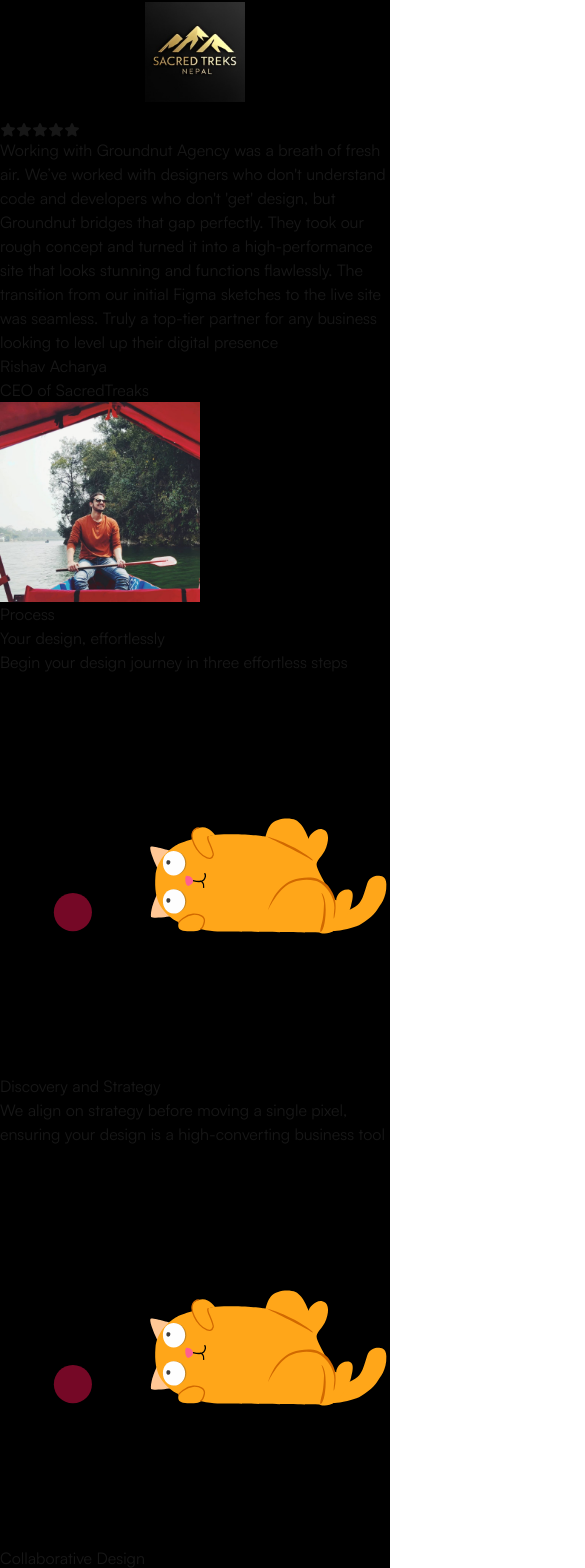
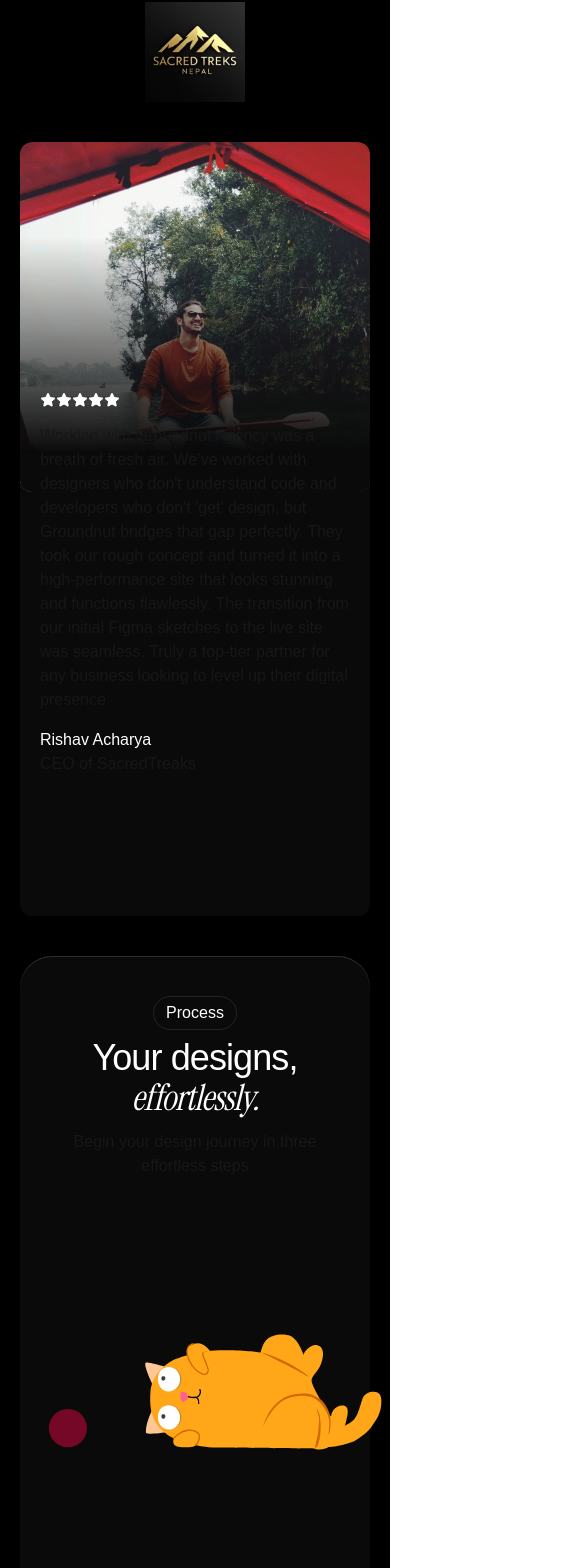
Before and after one commit to unchhohang/groundnut_agency, a Next.js app: page / in a window 390 px wide. Shown: the part 821-2389 px from the top of the page, 585 px wide, since content can reach past the window. Built offline with nearby package versions, Linux system fonts and the light colour scheme.

Commit message:
progressing

```diff
--- /dev/null
+++ b/app/contents.tsx
@@ -0,0 +1,22 @@
+// File for saving contents to use late for render
+
+type TProcessPoint = { url: string, head: string, body: string }
+
+export const logosAnimate = [1, 2, 3, 4, 5, 6];
+export const processPoints: TProcessPoint[] = [
+  {
+    url: '',
+    head: 'Discovery and Strategy',
+    body: 'We align on strategy before moving a single pixel, ensuring your design is a high-converting business tool'
+  },
+  {
+    url: '',
+    head: 'Collaborative Design',
+    body: 'Experience your site through high-fidelity prototypes that prioritize seamless UI and intuitive user journeys'
+  },
+  {
+    url: '',
+    head: 'Development and Launch',
+    body: 'We turn designs into fast, SEO-optimized websites using modern frameworks, ensuring a seamless launch after rigorous testing.'
+  }
+]
--- /dev/null
+++ b/app/fonts.tsx
@@ -0,0 +1,23 @@
+
+import localFont from "next/font/local";
+import { Instrument_Serif } from 'next/font/google';
+
+export const satoshi = localFont({
+  src: [
+    {
+      path: '../public/fonts/satoshi/Satoshi-Variable.woff2',
+      style: 'normal',
+    },
+    {
+      path: '../public/fonts/satoshi/Satoshi-VariableItalic.woff2',
+      style: 'italic',
+    }
+  ],
+  variable: '--font-satoshi'
+});
+
+export const instru = Instrument_Serif({
+  subsets: ['latin'],
+  weight: '400',
+  variable: "--font-instru"
+})
--- a/app/globals.css
+++ b/app/globals.css
@@ -8,8 +8,8 @@
 @theme {
   --color-background: var(--background);
   --color-foreground: var(--foreground);
-  --font-sans: var(--font-geist-sans);
-  --font-mono: var(--font-geist-mono);
+  --font-sans: var(--font-satoshi);
+  --font-instru: var(--font-instru);
 
   /* Headings */
   --font-size-h1: 48px;
@@ -35,11 +35,11 @@
   --font-size-body-m: 22px;
   --line-height-body-m: 1.5;
 
-  --font-size-body-l: 28px;
+  --text-body-l: 28px;
   --line-height-body-l: 1.5;
 
   --color-cta: #6214D9;
-
+  --color-secondary: #0A0A0A;
   /* animation */
   --animate-scroll: scroll 7s linear infinite;
 
@@ -67,6 +67,10 @@ body {
   font-family: sans-serif;
 }
 
-/* @utility inset-shadow-x { */
-/*   box-shadow: inset 18px 0 1px rgba(0,0,5), inset -18px 0 1px rgba(0,0,0,0.5); */
-/* } */
+@utility inset-shadow-top {
+  box-shadow: inset 0 1px 0px #e1e1e12b;
+}
+
+@utility fade-bottom {
+  mask-image: linear-gradient(to top, transparent 0%, black 25%);
+}
--- a/app/layout.tsx
+++ b/app/layout.tsx
@@ -1,21 +1,7 @@
 import type { Metadata } from "next";
 import "./globals.css";
 import CTABtn from "@compo/CTA.btn";
-import localFont from "next/font/local";
-
-const satoshi = localFont({
-  src: [
-    {
-      path: '../public/fonts/satoshi/Satoshi-Variable.woff2',
-      style: 'normal',
-    },
-    {
-      path: '../public/fonts/satoshi/Satoshi-VariableItalic.woff2',
-      style: 'italic',
-    }
-  ],
-  variable: '--font-satoshi'
-});
+import { satoshi, instru } from "./fonts"
 
 export const metadata: Metadata = {
   title: "Create Next App",
@@ -28,14 +14,12 @@ export default function RootLayout({
   children: React.ReactNode;
 }>) {
 
-  console.log('satoshi:: ');
-  console.log(satoshi.variable);
 
 
   return (
     <html lang="en">
       <body
-        className={`${satoshi.className} lg:mx-80 md:mx-60 `}
+        className={`${satoshi.variable} ${instru.variable} lg:mx-80 md:mx-60 `}
       >
 
         <main className=" min-h-screen w-full  items-center justify-between py-20
--- a/app/page.tsx
+++ b/app/page.tsx
@@ -10,10 +10,10 @@ import catAnima from "@compo/lottie/catAnim.json";
 import LottieIcon from "@compo/lottie/LottieIcon";
 import { PhoneIcon } from "@phosphor-icons/react";
 import Nav from "@compo/Nav";
+import { processPoints } from "@/app/contents";
 
 
 export default function Home() {
-  const logosAnimate = [1, 2, 3, 4, 5, 6];
 
   return (
     <div className="min-h-screen justify-center font-sans dark:bg-black
@@ -31,7 +31,7 @@ export default function Home() {
       </div>
 
       <div className="relative">
-        <video className="w-full h-auto " controls preload="none" autoPlay loop muted>
+        <video className="w-full h-auto " preload="none" autoPlay loop muted>
           <source src="/assets/bgVideo.mp4" type="video/mp4" />
           Your browser does not support the video tag.
         </video>
@@ -43,7 +43,7 @@ export default function Home() {
       <div className="m-5">
         <div className="text-center">Our clients:</div>
         <div className=" overflow-hidden w-full  flex justify-center my-2">
-          <Image src={'/assets/testi/ST_logo.jpg'} width={100} height={100} />
+          <Image src={'/assets/testi/ST_logo.jpg'} width={100} height={100} alt="Sacred Treaks logo" />
 
           {/*
             <div className="flex  gap-1  animate-scroll ">
@@ -61,56 +61,67 @@ export default function Home() {
         </div>
       </div>
 
-      <div>
+      <div className="m-5 my-10 relative bg-secondary rounded-xl">
+        <div className="">
+          <Image src={'/assets/testi/Rishav.jpeg'}
+            className=" mask-b-from-27%  mask-b-to-89%  w-full h-auto rounded-xl"
+            width={'1000'}
+            height={'800'}
+            alt="Sacred Treaks testomonial" />
+        </div>
+        <div className="relative bottom-30 ">
+          <div className="flex flex-col gap-4 p-5">
             <div className="flex">
-          <StarIcon weight="fill" />
-          <StarIcon weight="fill" />
-          <StarIcon weight="fill" />
-          <StarIcon weight="fill" />
-          <StarIcon weight="fill" />
+              <StarIcon weight="fill" color="#ffffff" />
+              <StarIcon weight="fill" color="#ffffff" />
+              <StarIcon weight="fill" color="#ffffff" />
+              <StarIcon weight="fill" color="#ffffff" />
+              <StarIcon weight="fill" color="#ffffff" />
             </div>
-        <div>
+            <div className="">
               Working with Groundnut Agency was a breath of fresh air. We’ve worked with designers who don't understand code and developers who don't 'get' design, but Groundnut bridges that gap perfectly. They took our rough concept and turned it into a high-performance site that looks stunning and functions flawlessly. The transition from our initial Figma sketches to the live site was seamless. Truly a top-tier partner for any business looking to level up their digital presence
             </div>
             <div>
-          <div>Rishav Acharya</div>
+              <div className="text-white font-medium">Rishav Acharya</div>
               <div>CEO of SacredTreaks</div>
             </div>
-        <Image src={'/assets/testi/Rishav.jpeg'} alt="Testomnial Rishav Picture" width={200} height={200} className="h-auto" />
+          </div>
+        </div>
       </div>
 
-      <div>
-        <div>Process</div>
-        <div>Your design, effortlessly</div>
-        <div>Begin your design journey in three effortless steps</div>
-        <div className="">
-          <div>
+      <div className="process-section rounded-4xl bg-secondary m-5 inset-shadow-top flex flex-col items-center
+         px-5   ">
+        <div className="rounded-full border border-solid border-gray-50/10 text-white text-body-xxs
+              font-medium p-1 px-3 mt-10 m-2">Process</div>
+        <div className=" text-white text-4xl font-medium text-center tracking-tight">Your designs,</div>
+        <div className="font-instru italic text-white text-4xl font-medium text-center tracking-tight">effortlessly.</div>
+        <div className="text-center my-3">Begin your design journey in three effortless steps</div>
+        <div className="flex flex-col items-center gap-2">
+          {
+            processPoints.map((_, i) =>
+              <div key={i} className="flex flex-col items-center">
                 <LottieIcon animationData={catAnima} loop={true} />
-            <div>Discovery and Strategy</div>
-            <div>We align on strategy before moving a single pixel, ensuring your design is a high-converting business tool</div>
+                <div className="text-2xl  font-medium tracking-tight text-white px-10 text-center">{_.head}</div>
+                <div className="text-center text-sm px-10 mt-1">{_.body}</div>
+              </div>)
+          }
         </div>
-          <div>
-            <LottieIcon animationData={catAnima} loop={true} />
-            <div>Collaborative Design</div>
-            <div>Experience your site through high-fidelity prototypes that prioritize seamless UI and intuitive user journeys</div>
-          </div>
-          <div>
-            <LottieIcon animationData={catAnima} loop={true} />
-            <div>Development and Launch</div>
-            <div>We turn designs into fast, SEO-optimized websites using modern frameworks, ensuring a seamless launch after rigorous testing.</div>
+        <div className="my-10 mb-15">
+          <CTABtn text="Book a 15-min call" />
         </div>
       </div>
-        <CTABtn text="Book a 15-min call" />
+
+      <div className="carousal-products ">
+        <div className="flex p-2 gap-2">
+          <Image src={'/assets/moving1/pic1.jpeg'} width={800} height={800} alt="moving pic 1"
+          className="shrink-0"
+          style={{borderRadius: '24px'}}
+          />
+          <Image src={'/assets/moving1/pic2.jpeg'} width={300} height={300} alt="moving pic 1" className="shrink-0"/>
+          <Image src={'/assets/moving1/pic3.jpeg'} width={300} height={300} alt="moving pic 1" className="shrink-0"/>
+          <Image src={'/assets/moving1/pic4.jpeg'} width={300} height={300} alt="moving pic 1" className="shrink-0"/>
         </div>
-
-      <div>
-        <div className="">
-          <Image src={'/assets/moving1/pic1.jpeg'} width={500} height={400} alt="moving pic 1" />
-          <Image src={'/assets/moving1/pic2.jpeg'} width={500} height={400} alt="moving pic 1" />
-          <Image src={'/assets/moving1/pic3.jpeg'} width={500} height={400} alt="moving pic 1" />
-          <Image src={'/assets/moving1/pic4.jpeg'} width={500} height={400} alt="moving pic 1" />
-        </div>
-        <div className="">
+        <div className="flex">
           <Image src={'/assets/moving2/pic1.jpeg'} width={500} height={400} alt="moving pic 1" />
           <Image src={'/assets/moving2/pic2.jpeg'} width={500} height={400} alt="moving pic 1" />
           <Image src={'/assets/moving2/pic3.jpeg'} width={500} height={400} alt="moving pic 1" />
```
Also changed, not shown: app/components/fonts.tsx (added), public/assets/moving1/pic1Big.jpeg (added). Lines whose indentation alone changed are shown as unchanged.
